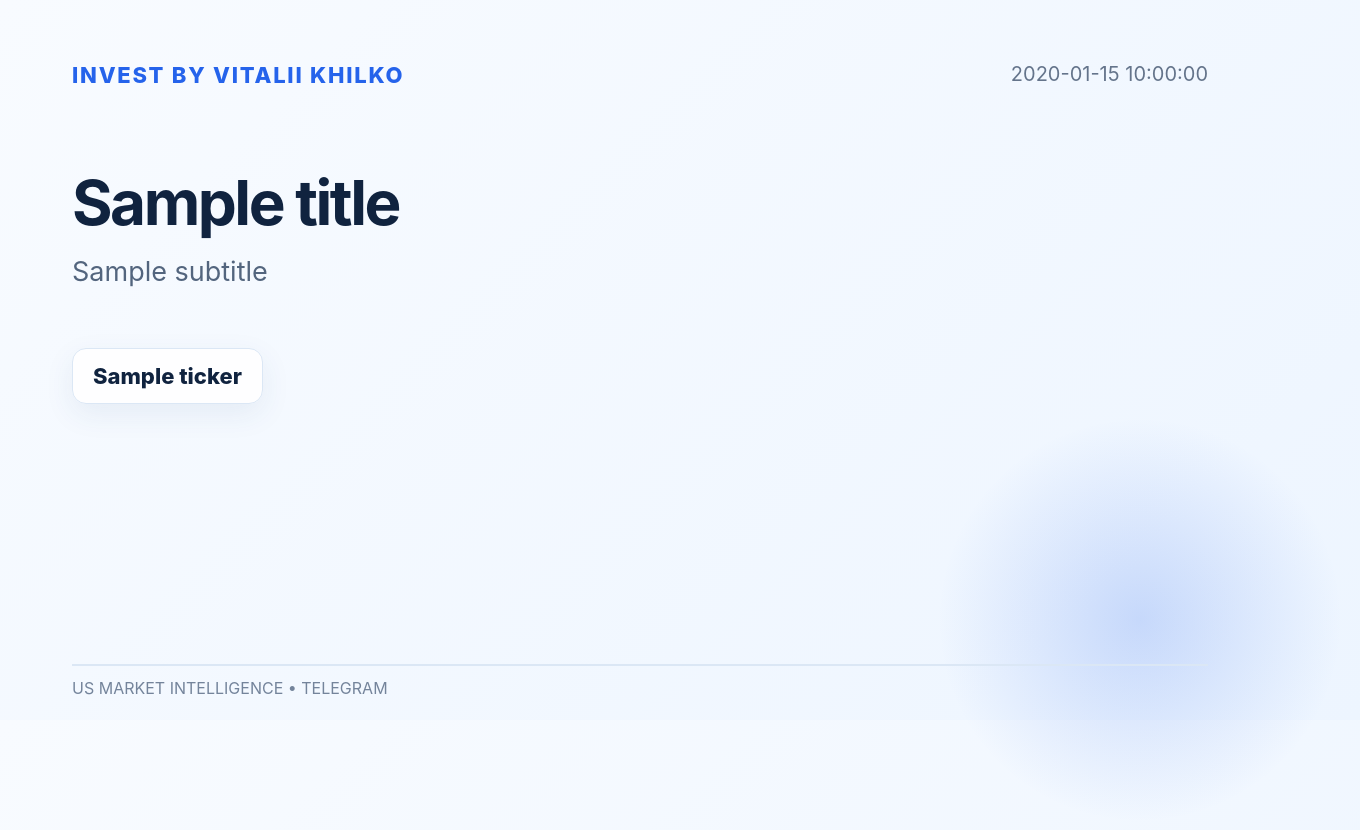
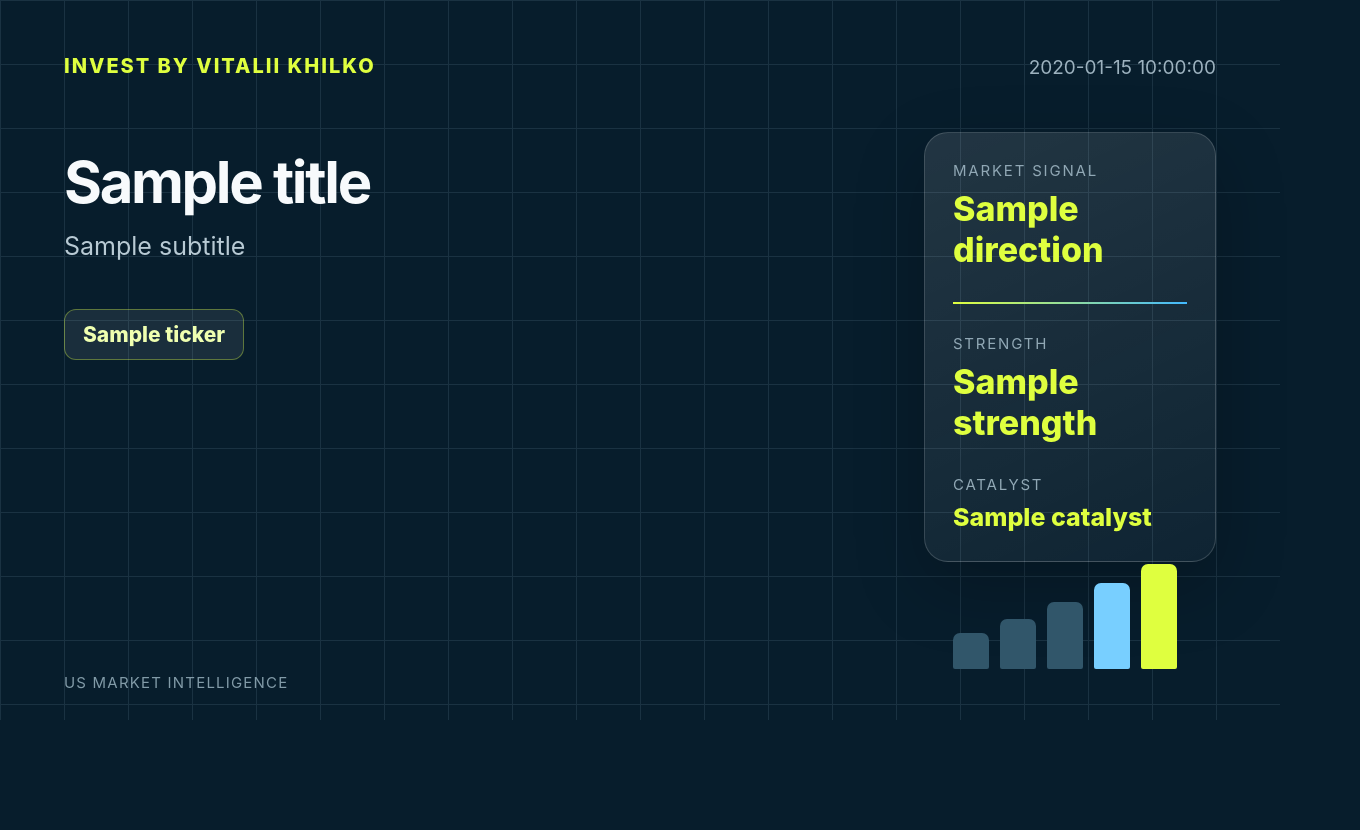
Before and after one commit to swetaklp-web/Invest-by-Vitalii-Khilko, a Python web app: template app/design/templates/market_card.html in a window 1360 px wide. After the commit the page ends 720 px from the top, so only its background shows below. Run offline with Jinja, Linux system fonts and the light colour scheme; the template is opened without the code that fills it: most values are stand-ins (such as "Sample title", 1, 10 or a date in 2020).

```diff
--- a/app/design/render_image.py
+++ b/app/design/render_image.py
@@ -17,6 +17,9 @@ def render_market_card(post: dict[str, Any], draft_id: str) -> Path:
         title=post.get("image_title") or post.get("title", ""),
         subtitle=post.get("image_subtitle", ""),
         tickers=post.get("image_tickers") or [f"${ticker}" for ticker in post.get("tickers", [])],
+        direction=post.get("market_direction", "[Watch]").strip("[]"),
+        strength=post.get("signal_strength", "medium").upper(),
+        catalyst=post.get("catalyst_type", "narrative").upper(),
     )
     with sync_playwright() as playwright:
         browser = playwright.chromium.launch()
--- a/app/design/templates/market_card.html
+++ b/app/design/templates/market_card.html
@@ -6,35 +6,63 @@
     * { box-sizing: border-box; }
     body {
       margin: 0; width: 1280px; height: 720px; overflow: hidden;
-      font-family: Inter, Arial, sans-serif; color: #10233f;
-      background: linear-gradient(135deg, #f8fbff 0%, #edf5ff 100%);
+      font-family: Inter, Arial, sans-serif; color: #f7fafc;
+      background: #071d2c;
     }
-    .page { padding: 62px 72px; height: 100%; position: relative; }
-    .brand { color: #2563eb; font-size: 22px; font-weight: 800; letter-spacing: .08em; }
-    .date { position: absolute; right: 72px; top: 62px; color: #64748b; font-size: 20px; }
-    h1 { width: 930px; margin: 82px 0 18px; font-size: 62px; line-height: 1.06; letter-spacing: -.04em; }
-    .subtitle { width: 900px; color: #53657e; font-size: 27px; line-height: 1.35; }
-    .tickers { display: flex; gap: 14px; margin-top: 58px; flex-wrap: wrap; }
+    .page { padding: 54px 64px; height: 100%; position: relative; }
+    .grid {
+      position: absolute; inset: 0; opacity: .14;
+      background-image: linear-gradient(#8eb3c5 1px, transparent 1px), linear-gradient(90deg, #8eb3c5 1px, transparent 1px);
+      background-size: 64px 64px;
+    }
+    .brand { color: #dfff3f; font-size: 20px; font-weight: 850; letter-spacing: .1em; position: relative; }
+    .date { position: absolute; right: 64px; top: 56px; color: #9db2bf; font-size: 19px; }
+    .content { position: relative; width: 820px; }
+    h1 { margin: 74px 0 18px; font-size: 58px; line-height: 1.04; letter-spacing: -.04em; }
+    .subtitle { width: 780px; color: #b8cad4; font-size: 25px; line-height: 1.32; }
+    .tickers { display: flex; gap: 12px; margin-top: 46px; flex-wrap: wrap; }
     .ticker {
-      background: rgba(255,255,255,.9); border: 1px solid #dbe7f5; border-radius: 14px;
-      padding: 14px 20px; font-size: 22px; font-weight: 800; box-shadow: 0 10px 30px rgba(39,72,125,.08);
+      background: rgba(255,255,255,.08); border: 1px solid rgba(220,255,63,.35); border-radius: 12px;
+      padding: 12px 18px; font-size: 21px; font-weight: 800; color: #efffb0;
     }
-    .accent { position: absolute; right: -70px; bottom: -110px; width: 420px; height: 420px;
-      border-radius: 50%; background: radial-gradient(circle, rgba(37,99,235,.20), rgba(37,99,235,0) 68%); }
-    .line { position: absolute; left: 72px; bottom: 54px; width: 1136px; height: 2px; background: #dbe7f5; }
-    .footer { position: absolute; left: 72px; bottom: 22px; color: #74849b; font-size: 16px; }
+    .panel {
+      position: absolute; right: 64px; top: 132px; width: 292px; height: 430px;
+      border: 1px solid rgba(255,255,255,.16); border-radius: 24px; padding: 28px;
+      background: linear-gradient(155deg, rgba(255,255,255,.11), rgba(255,255,255,.035));
+      box-shadow: 0 24px 70px rgba(0,0,0,.22);
+    }
+    .panel-label { color: #91a8b5; font-size: 15px; letter-spacing: .12em; margin-bottom: 8px; }
+    .panel-value { font-size: 34px; font-weight: 850; color: #dfff3f; margin-bottom: 32px; }
+    .signal-line { height: 2px; background: linear-gradient(90deg, #dfff3f, #42b9ff); margin: 6px 0 30px; }
+    .bars { display: flex; align-items: end; gap: 11px; height: 105px; margin-top: 18px; }
+    .bar { width: 36px; border-radius: 7px 7px 2px 2px; background: #31566a; }
+    .bar:nth-child(1) { height: 34%; } .bar:nth-child(2) { height: 48%; }
+    .bar:nth-child(3) { height: 64%; } .bar:nth-child(4) { height: 82%; background: #78cfff; }
+    .bar:nth-child(5) { height: 100%; background: #dfff3f; }
+    .footer { position: absolute; left: 64px; bottom: 28px; color: #829ba8; font-size: 15px; letter-spacing: .08em; }
   </style>
 </head>
 <body>
   <div class="page">
+    <div class="grid"></div>
     <div class="brand">INVEST BY VITALII KHILKO</div>
     <div class="date">{{ date }}</div>
-    <h1>{{ title }}</h1>
-    <div class="subtitle">{{ subtitle }}</div>
-    <div class="tickers">{% for ticker in tickers %}<div class="ticker">{{ ticker }}</div>{% endfor %}</div>
-    <div class="accent"></div>
-    <div class="line"></div>
-    <div class="footer">US MARKET INTELLIGENCE • TELEGRAM</div>
+    <div class="content">
+      <h1>{{ title }}</h1>
+      <div class="subtitle">{{ subtitle }}</div>
+      <div class="tickers">{% for ticker in tickers[:6] %}<div class="ticker">{{ ticker }}</div>{% endfor %}</div>
+    </div>
+    <div class="panel">
+      <div class="panel-label">MARKET SIGNAL</div>
+      <div class="panel-value">{{ direction }}</div>
+      <div class="signal-line"></div>
+      <div class="panel-label">STRENGTH</div>
+      <div class="panel-value">{{ strength }}</div>
+      <div class="panel-label">CATALYST</div>
+      <div class="panel-value" style="font-size:25px">{{ catalyst }}</div>
+      <div class="bars"><div class="bar"></div><div class="bar"></div><div class="bar"></div><div class="bar"></div><div class="bar"></div></div>
+    </div>
+    <div class="footer">US MARKET INTELLIGENCE</div>
   </div>
 </body>
 </html>
```
Also changed, not shown: app/ai/prompts/telegram_style.md (+15 -1 lines), app/main.py (+11 -0 lines), app/telegram/bot.py (+12 -9 lines), app/telegram/callbacks.py (+49 -28 lines), .github/workflows/process_telegram_callbacks.yml (added), README.md.
